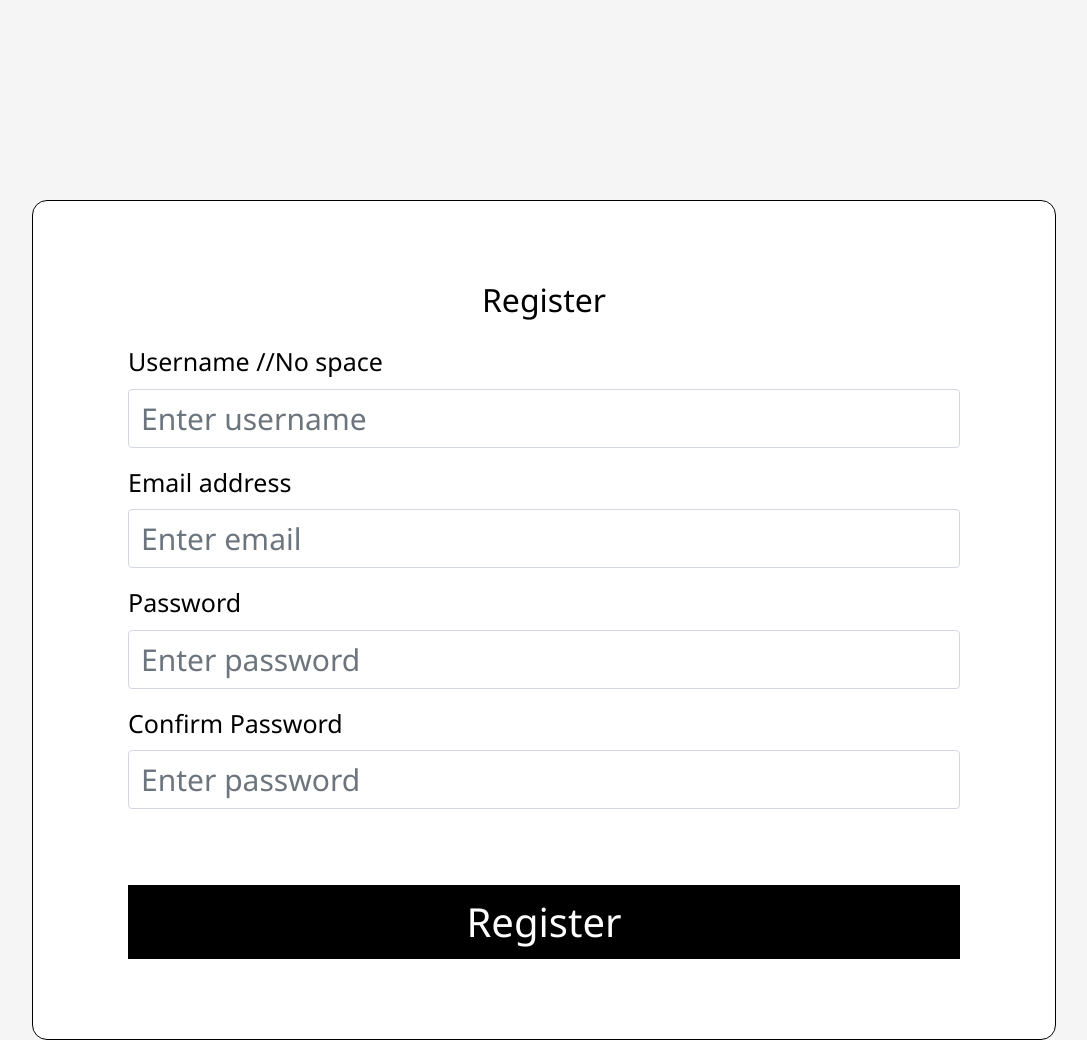
After one commit to kmsrogerkim/DJANGO-cmpnyinfo, a Django app: page /sign_up in a window 1280 px wide. The commit adds this page. Shown: the whole page, without its empty margins (96-1183 px from the left). Run offline with Django 5.2, Linux system fonts and the light colour scheme; some libraries are stand-ins or nearby versions.

Commit message:
Added feature: sign up/in

```diff
--- /dev/null
+++ b/UI/forms.py
@@ -0,0 +1,28 @@
+from django.contrib.auth.forms import UserCreationForm
+from django.contrib.auth.models import User
+from django import forms
+
+class RegisterForm(UserCreationForm):
+	email = forms.EmailField(label="", widget=forms.TextInput(attrs={'class':'form-control', 'placeholder':'Email Address'}))
+	class Meta:
+		model = User
+		fields = ('username','email', 'password1', 'password2')
+
+
+	def __init__(self, *args, **kwargs):
+		super(RegisterForm, self).__init__(*args, **kwargs)
+
+		self.fields['username'].widget.attrs['class'] = 'form-control'
+		self.fields['username'].widget.attrs['placeholder'] = 'Username'
+		self.fields['username'].label = 'User name'
+		self.fields['username'].help_text = '<span class="form-text text-muted"><small>Required. 150 characters or fewer. Letters, digits and @/./+/-/_ only.</small></span>'
+
+		self.fields['password1'].widget.attrs['class'] = 'form-control'
+		self.fields['password1'].widget.attrs['placeholder'] = 'Password'
+		self.fields['password1'].label = 'Password'
+		self.fields['password1'].help_text = '<ul class="form-text text-muted small"><li>Your password can\'t be too similar to your other personal information.</li><li>Your password must contain at least 8 characters.</li><li>Your password can\'t be a commonly used password.</li><li>Your password can\'t be entirely numeric.</li></ul>'
+
+		self.fields['password2'].widget.attrs['class'] = 'form-control'
+		self.fields['password2'].widget.attrs['placeholder'] = 'Confirm'
+		self.fields['password2'].label = 'Confirm'
+		self.fields['password2'].help_text = '<span class="form-text text-muted"><small>Enter the same password as before, for verification.</small></span>'
--- /dev/null
+++ b/UI/templates/sign_up.html
@@ -0,0 +1,129 @@
+<!DOCTYPE html>
+<html>
+<head>
+    <title>Register</title>
+    <link rel="stylesheet" href="https://maxcdn.bootstrapcdn.com/bootstrap/4.5.2/css/bootstrap.min.css">
+    <style>
+        body {
+            background-color: #f5f5f5;
+            font-family: 'Segoe UI', Tahoma, Geneva, Verdana, sans-serif;
+            display: flex;
+            justify-content: center;
+            align-items: flex-start;
+            height: 90vh;
+            font-size: 35px;
+        }
+
+        .login{
+            width: 80%;
+            overflow: hidden;
+            margin: auto;
+            margin: 20 0 0 450px;
+            padding: 80px;
+            background: white;
+            border-radius: 15px ;
+            border:solid 1px black
+        }
+
+        @media (min-width: 1000px) {
+            body {
+                background-color: #f5f5f5;
+                font-family: 'Segoe UI', Tahoma, Geneva, Verdana, sans-serif;
+                display: flex;
+                justify-content: center;
+                align-items: flex-start;
+                height: 90vh;
+                font-size: 25px;
+            }
+            .login{
+                width: 80%;
+                overflow: hidden;
+                margin: auto;
+                margin-top: 200px;
+                padding: 80px;
+                background: white;
+                border-radius: 15px ;
+                border:solid 1px black
+            }
+        }
+
+        .form-control {
+            border-radius: 0s;
+            box-shadow: none;
+            border-color: #d2d6de;
+            font-size: 30px;
+        }
+
+       .form-control:focus {
+           border-color:#000000;
+           box-shadow:none;
+       }
+
+       .btn-primary {
+            border-radius:0;
+           background-color:#000000;
+           border-color:#000000 ;
+           font-size:40px;
+           margin-top: 2cm;
+       }
+
+       h2{
+          color:#000000
+      }
+
+      label{
+          color:#000000
+      }
+
+      .alert{
+          text-align:center
+      }
+    </style>
+</head>
+
+<body>
+
+<div class="login">
+    <div class="col-md-12">
+         {% if form.errors %}
+             {% for field in form %}
+                 {% if field.errors %}
+                     <div class="alert alert-warning alert-dismissible fade show" role="alert">
+                         ERROR!! {{ field.errors }}
+                     </div>
+                 {% endif %}
+             {% endfor %}
+         {% endif %}
+         <h2 class="text-center mb-4">Register</h2>
+         <form method="POST">
+            {%csrf_token%}
+            <!-- Username -->
+            <div class= "form-group">
+                <label for= "username">Username //No space</label>
+                <input type= "text" class= "form-control" name= "username" id= "username" placeholder= "Enter username">
+            </div>
+            <!-- Email -->
+            <div class = "form-group">
+                <label for = "email">Email address</label>
+                <input type = "email" class = "form-control" name = "email" id =  "email" placeholder = "Enter email" >
+           </div>
+            <div class = "form-group">
+                <label for = "password1">Password</label>
+                <input type = "password" class = "form-control" name = "password1" id =  "password1" placeholder = "Enter password" >
+           </div>
+            <div class = "form-group">
+                <label for = "password2">Confirm Password</label>
+                <input type = "password" class = "form-control" name = "password2" id =  "password2" placeholder = "Enter password" >
+           </div>
+           </button><button type ="submit"class ="btn btn-primary btn-block">Register</button>
+         </form>
+     </div>
+</div>
+
+
+<script src='https://code.jquery.com/jquery-3.5.1.slim.min.js'></script>
+<script src='https://cdn.jsdelivr.net/npm/@popperjs/core@2.9.1/dist/umd/popper.min.js'></script>
+<script src='https://maxcdn.bootstrapcdn.com/bootstrap/4.5.2/js/bootstrap.min.js'></script>
+
+</body>
+</html>
--- a/UI/urls.py
+++ b/UI/urls.py
@@ -2,5 +2,7 @@ from django.urls import path
 from . import views
 
 urlpatterns = [
-	path("", views.home, name="home")
+	path("", views.home, name="home"),
+	path("sign_up", views.sign_up, name="sign_up"),
+	path("sign_in", views.sign_in, name="sign_in")
 ]
--- a/UI/views.py
+++ b/UI/views.py
@@ -1,4 +1,42 @@
-from django.shortcuts import render
+from django.contrib.auth import authenticate, login, logout
+from django.contrib import messages
+from django.shortcuts import render, redirect
+from .forms import RegisterForm
 
 def home(request):
+    if request.method == 'POST':
+        if request.POST.get("cmpnyname"):
+            cmpnyname = request.POST.get("cmpnyname")
+            return redirect("sign_up")
+        else:
+            return redirect("sign_up")
     return render(request, "home.html")
+
+def sign_up(request):
+    if request.method == 'POST':
+        form = RegisterForm(request.POST)
+        if form.is_valid():
+            form.save()
+            usernamev = request.POST.get('username')
+            passwordv = request.POST.get('password2')
+            user = authenticate(username = usernamev, password = passwordv)
+            login(request, user)
+            return redirect("home")
+    else:
+        form = RegisterForm()
+        return render(request, "sign_up.html", {"form":form})
+    return render(request, "sign_up.html", {"form":form})
+
+def sign_in(request):
+    if request.method == 'POST':
+        usernamev = request.POST.get('username')
+        passwordv = request.POST.get('password')
+        user = authenticate(request, username=usernamev, password = passwordv)
+        if user is not None:
+            login(request, user)
+            return redirect("home")
+        else:
+            messages.success(request, "Incorrect password/username. Please TRY AGAIN!")
+            return redirect("sign_in")
+    else:
+        return render(request, "sign_in.html")
```
Also changed, not shown: UI/templates/home.html (+8 -7 lines), UI/templates/sign_in.html (added, +122 -0 lines).
